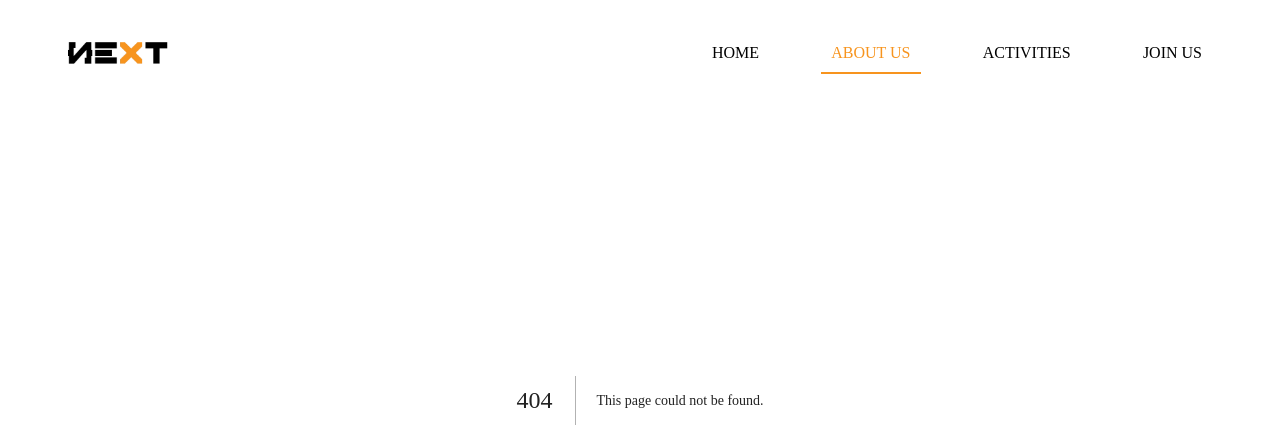
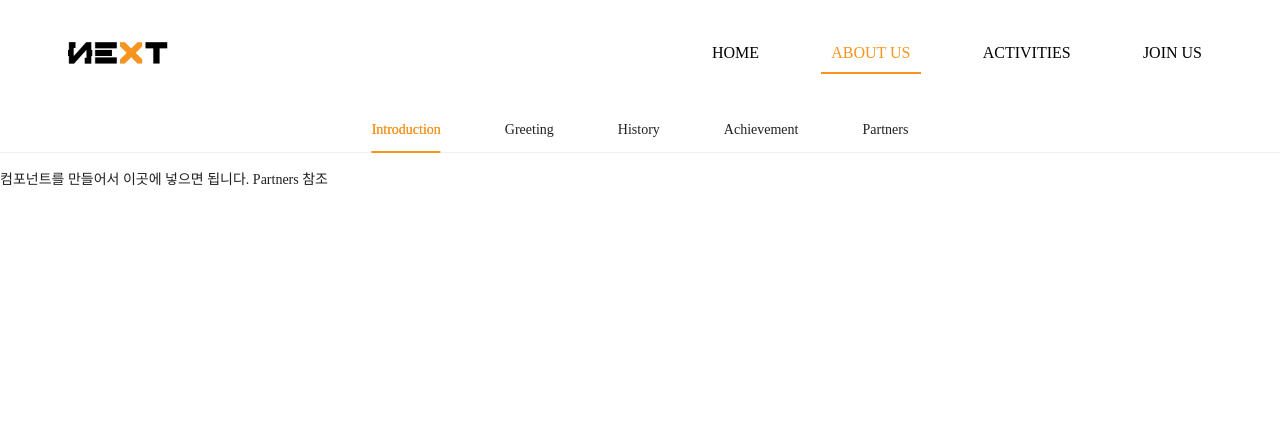
Before and after one commit to cucumber5252/2024NEXT_HOMEPAGE, a Next.js app: page /about in a window 1280 px wide. Before the commit this address had no page. Shown: the top 446 px of the page. Built offline with nearby package versions, Linux system fonts and the light colour scheme; a web font is replaced by a local one.

Commit message:
add: about 컴포넌트 페이지 tabs제작

```diff
--- /dev/null
+++ b/pages/about/index.tsx
@@ -0,0 +1,77 @@
+import Head from "next/head";
+import React, { useState, useEffect } from "react";
+import * as S from "styles/about/style";
+import { useMediaQuery } from "react-responsive";
+import AOS from "aos";
+import "aos/dist/aos.css";
+import { useRouter } from "next/router";
+import { Tabs } from "antd";
+import { ABOUT_ITEMS } from "pages/constants/about";
+import Partners from "pages/about/components/partners";
+
+const { INTRODUCTION, GREETING, HISTORY, ACHIEVEMENT, PARTNERS } = ABOUT_ITEMS;
+
+export default function About() {
+  const router = useRouter();
+  const [loading, setLoading] = useState(true);
+  const isDesktop = useMediaQuery({ minDeviceWidth: 820 });
+  const isMobile = useMediaQuery({ maxWidth: 820 });
+  const isTabCenter = useMediaQuery({ minWidth: 500 });
+
+  useEffect(() => {
+    AOS.init();
+    if (isMobile != undefined && isDesktop != undefined) {
+      setLoading(false);
+    }
+  }, []);
+  return (
+    <>
+      <Head>
+        <title>NEXT: ABOUT</title>
+        <meta
+          name="description"
+          content="고려대학교 소프트웨어창업학회 NEXT ABOUT"
+        />
+      </Head>
+      {!loading && (
+        <S.Container isMobile={isMobile}>
+          <Tabs
+            defaultActiveKey="1"
+            centered={isTabCenter}
+            items={[
+              {
+                label: INTRODUCTION,
+                key: "1",
+                children:
+                  "컴포넌트를 만들어서 이곳에 넣으면 됩니다. Partners 참조",
+              },
+              {
+                label: GREETING,
+                key: "2",
+                children:
+                  "컴포넌트를 만들어서 이곳에 넣으면 됩니다. Partners 참조",
+              },
+              {
+                label: HISTORY,
+                key: "3",
+                children:
+                  "컴포넌트를 만들어서 이곳에 넣으면 됩니다. Partners 참조",
+              },
+              {
+                label: ACHIEVEMENT,
+                key: "4",
+                children:
+                  "컴포넌트를 만들어서 이곳에 넣으면 됩니다. Partners 참조",
+              },
+              {
+                label: PARTNERS,
+                key: "5",
+                children: <Partners />,
+              },
+            ]}
+          />
+        </S.Container>
+      )}
+    </>
+  );
+}
--- /dev/null
+++ b/styles/about/style.ts
@@ -0,0 +1,13 @@
+import styled, { css, keyframes } from "styled-components";
+import { THEME } from "styles/theme";
+
+export const Container = styled.div<{ isMobile: boolean }>`
+  width: 100%;
+  padding-top: 107px;
+
+  ${(props) =>
+    props.isMobile &&
+    css`
+      padding: 60px 24px 24px;
+    `}
+`;
```
